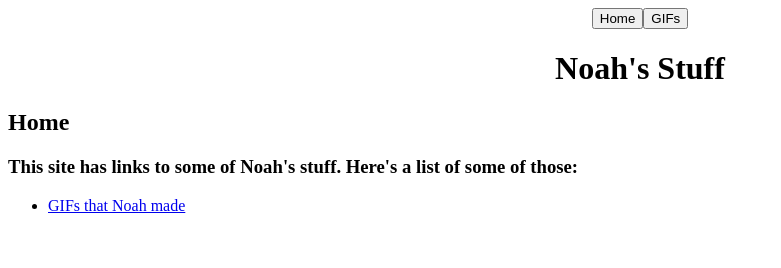
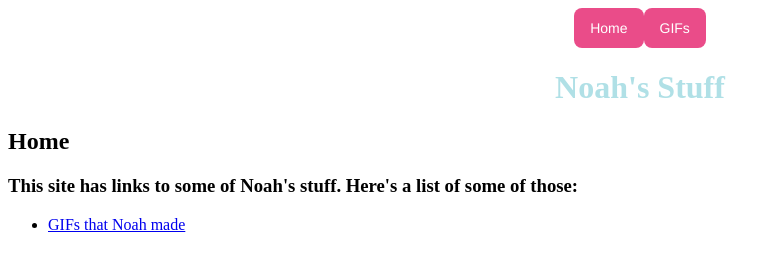
Before and after one commit to perkybird/noah-stuff, a plain HTML site: page index.html in a window 1280 px wide. Shown: the whole page, without its empty margins (0-781 px from the left). Drawn offline with Linux system fonts and the light colour scheme.

Commit message:
Update index.html

```diff
--- a/index.html
+++ b/index.html
@@ -1,4 +1,40 @@
 <html>
+   <style>
+    h1 {color: powderblue;}
+    .a:hover {cursor:pointer;}
+.button-1 {
+  background-color: #EA4C89;
+  border-radius: 8px;
+  border-style: none;
+  box-sizing: border-box;
+  color: #FFFFFF;
+  cursor: pointer;
+  display: center;
+  font-family: "Haas Grot Text R Web", "Helvetica Neue", Helvetica, Arial, sans-serif;
+  font-size: 14px;
+  font-weight: 500;
+  height: 40px;
+  line-height: 20px;
+  list-style: none;
+  margin: 0;
+  outline: none;
+  padding: 10px 16px;
+  position: center;
+  text-align: center;
+  text-decoration: none;
+  transition: color 100ms;
+  vertical-align: baseline;
+  user-select: none;
+  -webkit-user-select: none;
+  touch-action: manipulation;
+}
+
+.button-1:hover,
+.button-1:focus {
+  background-color: #F082AC;
+  cursor: pointer;
+}
+    </style>
   <body>
 <title>Noah's Stuff</title>
      <center><a href="/index.html"><button class="button-1" role="button">Home</button></a><a href="/gifs.html"><button class="button-1" role="button">GIFs</button></a></center>
```
